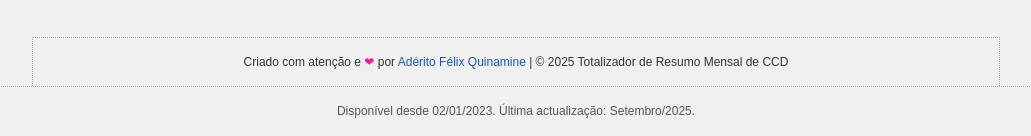
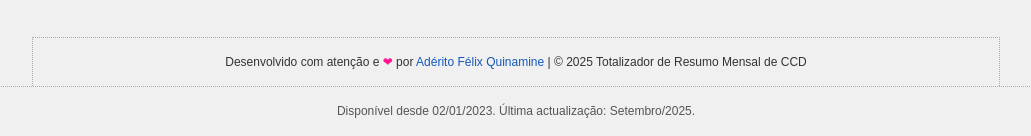
Before and after one commit to Quinamine/totalizador-de-resumo-mensal-de-ccd, a plain HTML site: page index.html in a window 1280 px wide. Shown: the part 3779-3915 px from the top of the page, without its empty margins (124-1155 px from the left). Drawn offline with Linux system fonts and the light colour scheme.

Commit message:
HTML/JS: Actualizei o conteúdo 'Sobre' e a função do ano de copyright.

```diff
--- a/fisiologia/multifuncoes.js
+++ b/fisiologia/multifuncoes.js
@@ -68,7 +68,7 @@ const aqd = {
 function actualizarAnoDeCopyright() {
     const tempo = new Date();
     let anoActual = tempo.getFullYear();
-    if(anoActual < 2024) anoActual = 2024;
+    if(anoActual < 2025) anoActual = 2025;
     const currentYearOutput = document.querySelector(".footer__current-year");
     currentYearOutput.textContent = anoActual;
 }
--- a/index.html
+++ b/index.html
@@ -837,7 +837,7 @@
                 <figure>
                     <img alt="Totalizador de Resumo Mensal de CCD" src=imagens/totalizador-de-resumo-mensal-de-ccd.png class="artigo__img artigo__img--center">
                 </figure>
-                <p>O <strong>Totalizador de Resumo Mensal de <abbr title="Consulta da Criança Doente">CCD</abbr></strong> é um serviço online gratuito que auxilia na elaboração, como o nome sugere, do resumo mensal de CCD (Consulta da Criança Doente) por meio do cálculo automático dos totais com base nos valores dos indicadores inseridos pelo usuário. Foi criado de acordo com o modelo da ficha de resumo mensal de <abbr title="Consulta da Criança Doente">CCD</abbr> actualmente vigente no Serviço Nacional de Saúde em Moçambique.</p>
+                <p>O <strong>Totalizador de Resumo Mensal de <abbr title="Consulta da Criança Doente">CCD</abbr></strong> é um serviço online gratuito que auxilia na elaboração, como o nome sugere, do resumo mensal de CCD (Consulta da Criança Doente) por meio do cálculo automático dos totais com base nos valores dos indicadores inseridos pelo usuário. Foi desenvolvido de acordo com o modelo da ficha de resumo mensal de <abbr title="Consulta da Criança Doente">CCD</abbr> actualmente vigente no Serviço Nacional de Saúde em Moçambique.</p>
                 <h3 class="artigo__titulo artigo__titulo--nivel-2">Objectivos</h3>
                 <ul class="artigo__lista artigo__lista--ul">
                     <li>Auxiliar os profissionais de saúde na totalização do resumo mensal de <abbr title="Consulta da Criança Doente">CCD</abbr> com exatidão e prontidão;</li>
@@ -963,7 +963,7 @@
                         <li><a href=https://quinamine.github.io/calculadora-de-doses-pediatricas/index.html class="footer__nav__link">Calculadora de Doses Pediátricas</a></li>
                     </ul>
                 </nav>
-                <p class="footer__p footer__p--created-by">Criado com atenção e <span class="footer__p__heart">❤</span> por <a href=https://quinamine.github.io/aderito-felix-quinamine/index.html title="Acessar biografia &raquo;">Adérito Félix Quinamine</a> | ©&nbsp;<span class="footer__current-year"></span> Totalizador de Resumo Mensal de <abbr title="Consulta da Criança Doente">CCD</abbr></p>
+                <p class="footer__p footer__p--created-by">Desenvolvido com atenção e <span class="footer__p__heart">❤</span> por <a href=https://quinamine.github.io/aderito-felix-quinamine/index.html title="Acessar biografia &raquo;">Adérito Félix Quinamine</a> | ©&nbsp;<span class="footer__current-year"></span> Totalizador de Resumo Mensal de <abbr title="Consulta da Criança Doente">CCD</abbr></p>
                 <a href=#root class=footer__link--back-to-top>Rolar para o topo</a>
             </div>
             <p class="footer__p footer__p--available-since">Disponível desde <time datetime="2023-01-02">02/01/2023</time>. Última actualização: Setembro/2025.</p>
```
Also changed, not shown: 1 other file.
